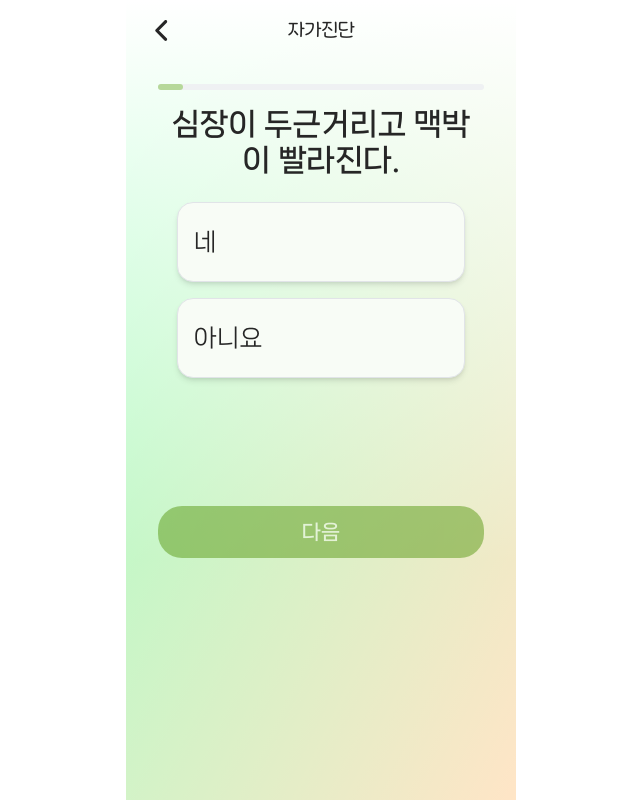
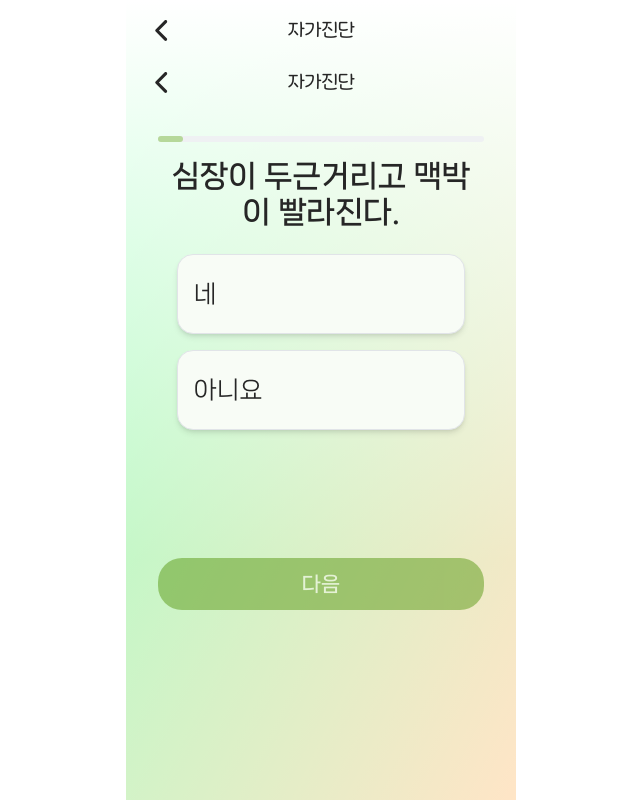
Before and after one commit to seomsoo/ddasoom, a Next.js app in the folder Frontend/: page /calendar/selfDiagnosis/check in a window 1280 px wide. Shown: the whole page, without its empty margins (319-959 px from the left). Built offline with nearby package versions, Linux system fonts and the light colour scheme.

Commit message:
[FEAT] #15 Header 뒤로 가기 선택 가능

```diff
--- a/Frontend/src/app/calendar/selfDiagnosis/layout.tsx
+++ b/Frontend/src/app/calendar/selfDiagnosis/layout.tsx
@@ -1,7 +1,14 @@
 import React from 'react';
 
+import Header from '@/components/Header';
+
 function layout({ children }: { children: React.ReactNode }) {
-  return <div>{children}</div>;
+  return (
+    <div>
+      <Header label="자가진단" />
+      {children}
+    </div>
+  );
 }
 
 export default layout;
--- a/Frontend/src/app/calendar/selfDiagnosis/result/page.tsx
+++ b/Frontend/src/app/calendar/selfDiagnosis/result/page.tsx
@@ -1,9 +1,10 @@
 'use client';
 
+import Image from 'next/image';
 import { useSearchParams } from 'next/navigation';
 import React from 'react';
+
 import DdasomiSvg from '@/asset/Svg/ddasomi.svg';
-import Image from 'next/image';
 export default function SelfDiagnosisResultPage() {
   const searchParams = useSearchParams();
   const yesCount = parseInt(searchParams.get('yesCount') || '0', 10); // 쿼리 파라미터에서 yesCount 값을 가져옵니다.
@@ -12,7 +13,6 @@ export default function SelfDiagnosisResultPage() {
 
   return (
     <div className="flex flex-col items-center p-6">
-      <h2 className="text-lg font-bold mb-6">자가진단</h2>
       <div className="w-full max-w-md p-6 text-center">
         <h3 className="text-2xl font-semibold mb-4">{isPanicSuspected ? '공황 증상이 의심됩니다.' : '괜찮습니다!'}</h3>
         <Image src={DdasomiSvg} alt="ddasomi" />
--- a/Frontend/src/components/Header.tsx
+++ b/Frontend/src/components/Header.tsx
@@ -6,18 +6,20 @@ import React from 'react';
 
 import BackIcon from '@/asset/Svg/backIcon.svg';
 
-export default function Header({ label }: { label: string }) {
+interface HeaderProps {
+  label: string;
+  hasBackButton?: boolean;
+}
+
+export default function Header({ label, hasBackButton = true }: HeaderProps) {
   const router = useRouter();
 
   return (
     <div className="flex items-center justify-center relative mb-6">
-      <Image
-        src={BackIcon}
-        alt="back"
-        className="cursor-pointer absolute left-2"
-        onClick={() => router.back()}
-      />
-      <span className="text-center text-xl font-hakgyoansimR ">{label}</span>
+      {hasBackButton && (
+        <Image src={BackIcon} alt="back" className="cursor-pointer absolute left-2" onClick={() => router.back()} />
+      )}
+      <span className="text-center text-xl font-hakgyoansimR">{label}</span>
     </div>
   );
 }
```
